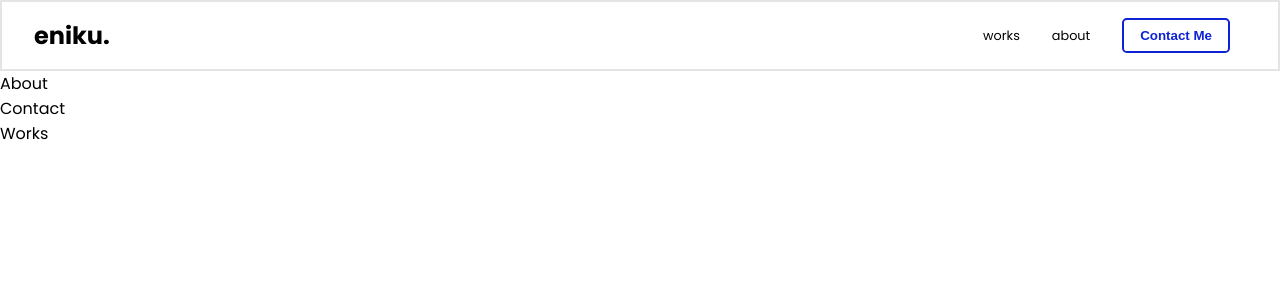
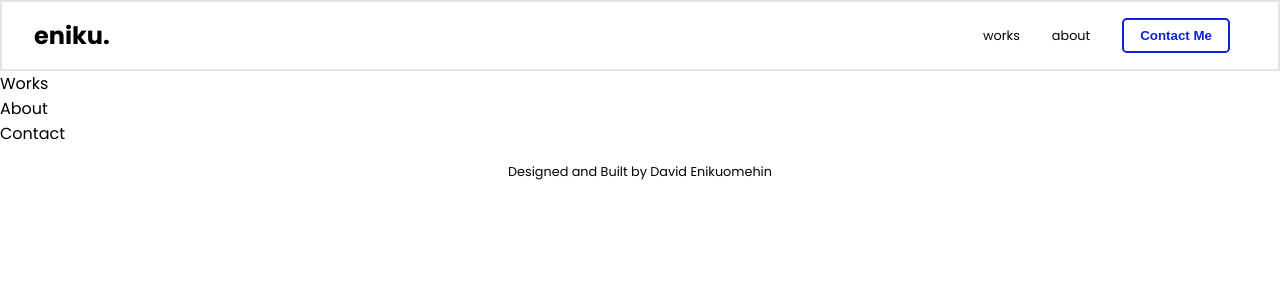
Before and after one commit to eniiku/enikudavid.me, a React (Vite) app: page / in a window 1280 px wide. Shown: the top 300 px of the page. Built offline with nearby package versions, Linux system fonts and the light colour scheme.

Commit message:
feat: add complete footer

```diff
--- a/src/App.tsx
+++ b/src/App.tsx
@@ -1,15 +1,16 @@
 import './App.scss';
 import { Navbar } from './components';
-import { About, Contact, Works } from './container';
+import { About, Contact, Footer, Works } from './container';
 import './index.css';
 
 function App() {
   return (
     <div className="app">
       <Navbar />
+      <Works />
       <About />
       <Contact />
-      <Works />
+      <Footer />
     </div>
   );
 }
--- /dev/null
+++ b/src/container/Footer/Footer.scss
@@ -0,0 +1,9 @@
+.app__footer {
+  width: 100%;
+  padding: 1rem 2rem;
+
+  a {
+    text-decoration: none;
+    color: inherit;
+  }
+}
--- /dev/null
+++ b/src/container/Footer/Footer.tsx
@@ -0,0 +1,11 @@
+import './Footer.scss';
+
+const Footer = () => {
+  return (
+    <footer className="app__footer flex--center p--text">
+      <a href="github.com/eniiku">Designed and Built by David Enikuomehin</a>
+    </footer>
+  );
+};
+
+export default Footer;
--- a/src/container/index.ts
+++ b/src/container/index.ts
@@ -1,3 +1,4 @@
 export { default as About } from './About/About';
 export { default as Contact } from './Contact/Contact';
+export { default as Footer } from './Footer/Footer';
 export { default as Works } from './Works/Works';
```
